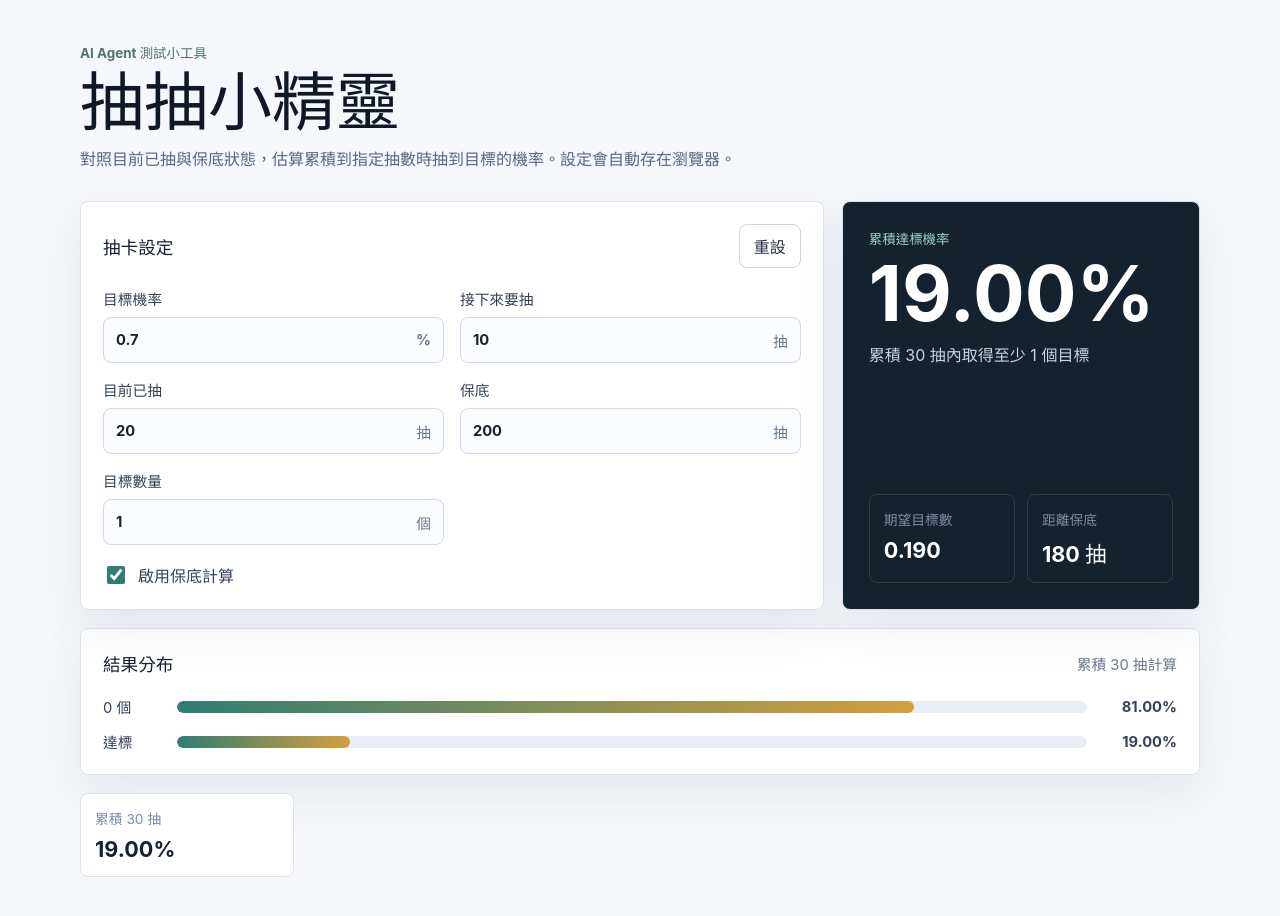
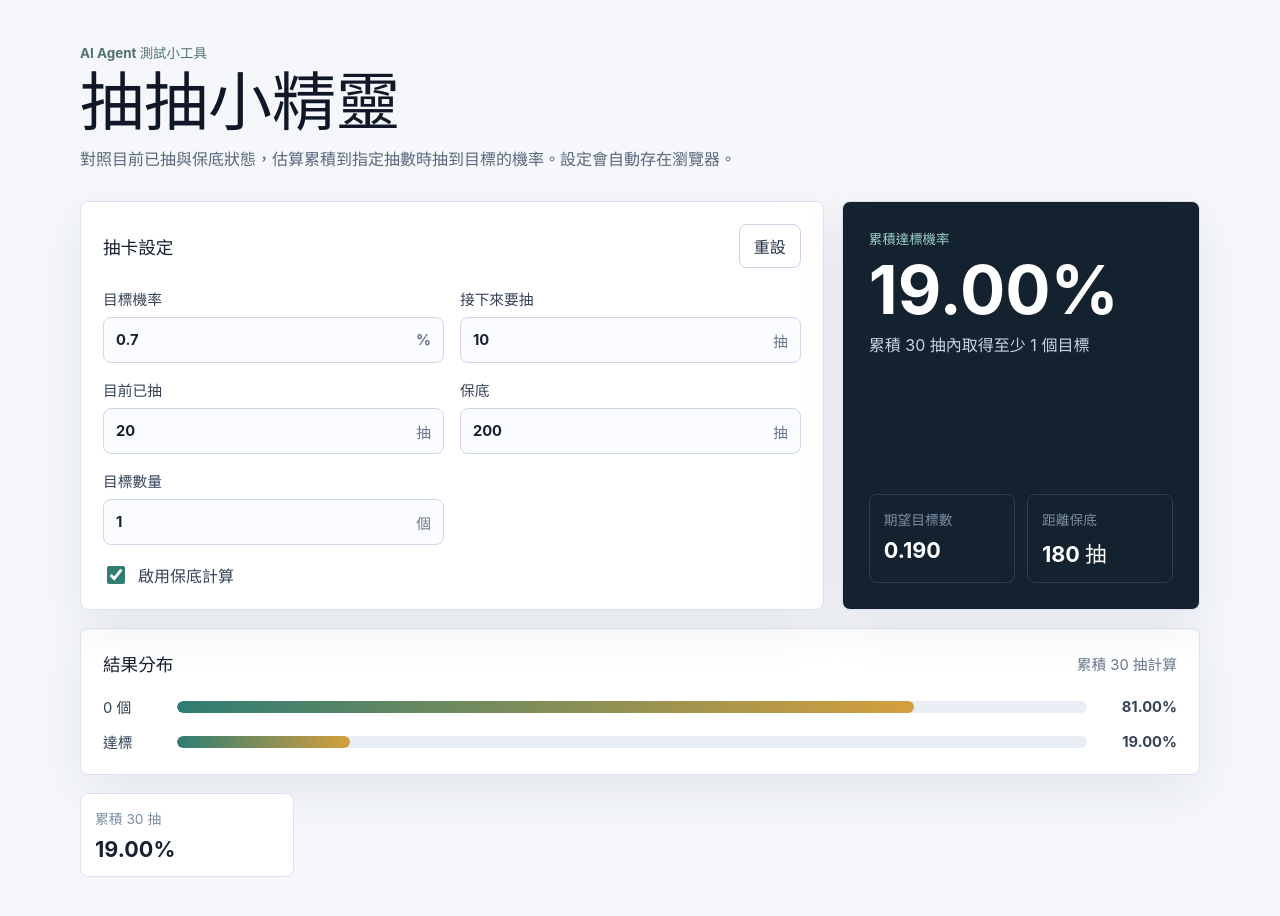
Before and after one commit to ShanyuJung/gacha-probability-tool, a React (Vite) app: page / in a window 1280 px wide. Shown: the top 916 px of the page. Built offline with nearby package versions, Linux system fonts and the light colour scheme.

Commit message:
fix(ui): prevent probability label overflow

```diff
--- a/src/App.tsx
+++ b/src/App.tsx
@@ -38,7 +38,7 @@ function clampNumber(value: number, min: number, max: number) {
 function formatPercent(
   value: number,
   digits = 2,
-  options: { allowExactOne?: boolean } = {},
+  options: { allowExactOne?: boolean; compactUpperBound?: boolean } = {},
 ) {
   const boundedValue = clampNumber(value, 0, 1);
   const percent = boundedValue * 100;
@@ -52,7 +52,15 @@ function formatPercent(
     (!options.allowExactOne && boundedValue >= 1) ||
     (boundedValue < 1 && 100 - percent < smallestDisplayStep)
   ) {
+    if (options.compactUpperBound) {
+      return '>99%';
+    }
+
     return `>${(100 - smallestDisplayStep).toFixed(digits)}%`;
+  }
+
+  if (options.allowExactOne && boundedValue >= 1) {
+    return '100%';
   }
 
   return `${percent.toFixed(digits)}%`;
@@ -406,6 +414,7 @@ export default function App() {
               <strong>
                 {formatPercent(goalChance, 2, {
                   allowExactOne: isGoalGuaranteed,
+                  compactUpperBound: true,
                 })}
               </strong>
               <p className="muted">
--- a/src/styles.css
+++ b/src/styles.css
@@ -187,7 +187,9 @@ h2 {
 .result strong {
   display: block;
   margin-bottom: 10px;
-  font-size: clamp(2.6rem, 8vw, 4.8rem);
+  max-width: 100%;
+  overflow-wrap: anywhere;
+  font-size: clamp(2.4rem, 6vw, 4.2rem);
   line-height: 1;
   letter-spacing: 0;
 }
```
